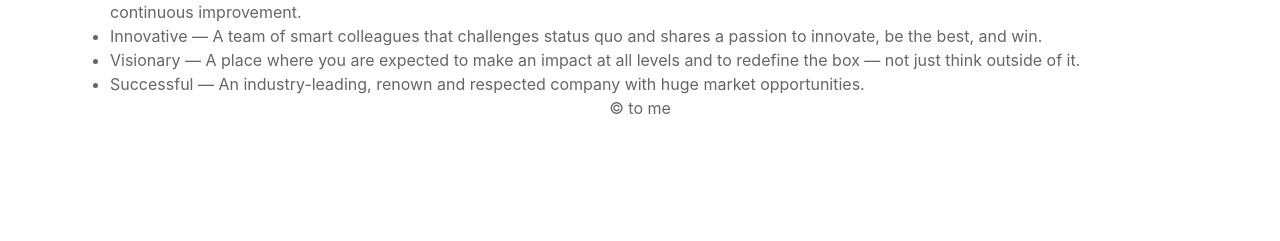
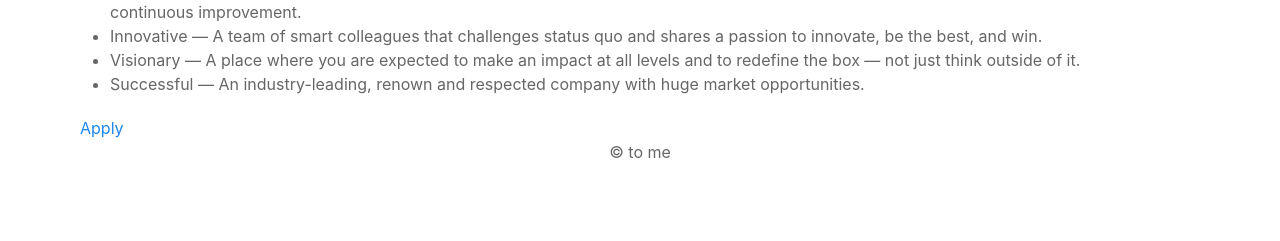
Before and after one commit to StartFE/FirstProject, a Jekyll site: the page built from _jobs/front-end.md, in a window 1280 px wide. Shown: the part 902-1143 px from the top of the page. Built offline with Jekyll 4.4.1, drawn with Linux system fonts in a browser that asks for light colours; nearby versions of some CDN libraries; before the commit the page ends 1102 px from its top, so only the background shows below that.

Commit message:
added apply link

```diff
--- a/_jobs/front-end.md
+++ b/_jobs/front-end.md
@@ -27,3 +27,5 @@ We are looking for a junior Front End Developer who will collaborate and grow wi
  - Innovative — A team of smart colleagues that challenges status quo and shares a passion to innovate, be the best, and win.
  - Visionary — A place where you are expected to make an impact at all levels and to redefine the box — not just think outside of it.
  - Successful — An industry-leading, renown and respected company with huge market opportunities.
+
+ [Apply](https://forms.office.com/r/QSCWNvEukh)
```
